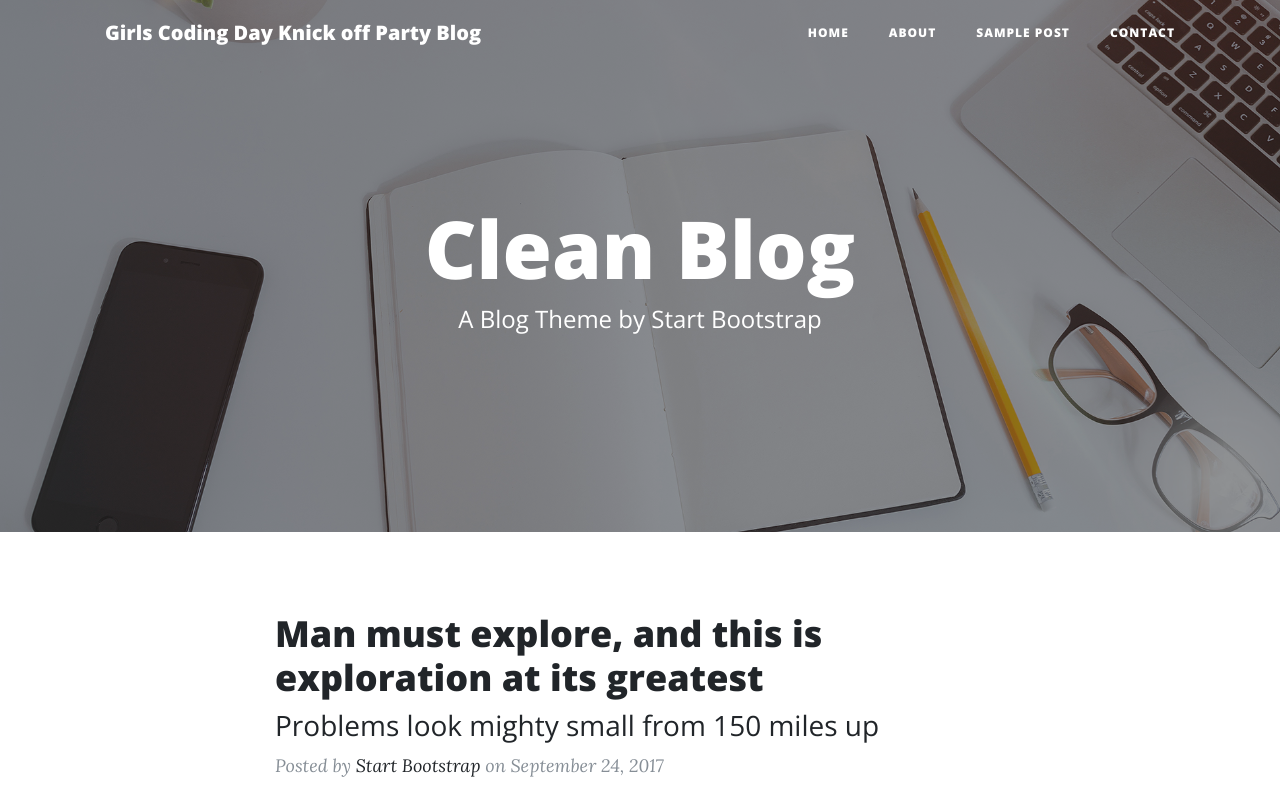
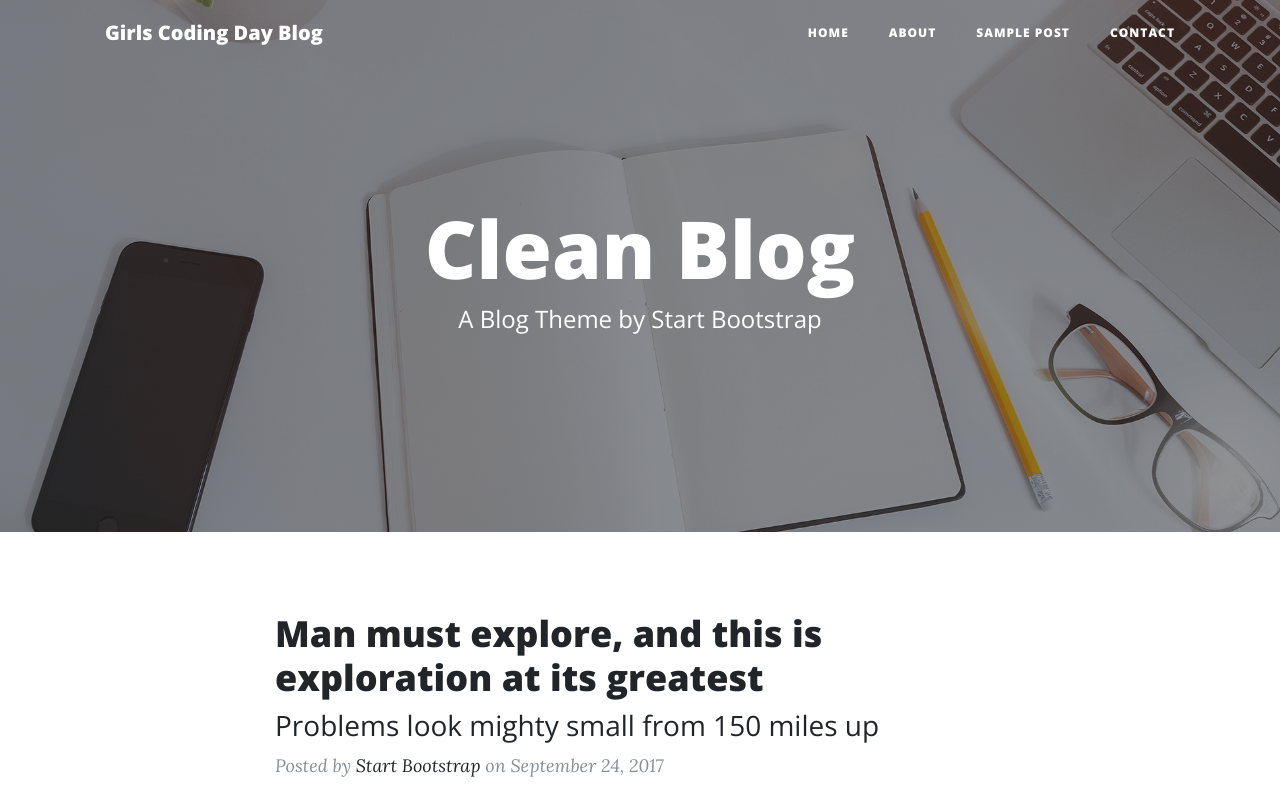
Before and after one commit to Celine01/001, a website: page index.html in a window 1280 px wide. Shown: the top 800 px of the page. Drawn offline with nearby package versions, Linux system fonts and the light colour scheme.

Commit message:
modify
1、title
2、brand

```diff
--- a/index.html
+++ b/index.html
@@ -8,7 +8,7 @@
     <meta name="description" content="">
     <meta name="author" content="">
 
-    <title>Girls Coding Day Knick off Party Blog - Start Bootstrap Theme</title>
+    <title>Girls Coding Day Blog </title>
 
     <!-- Bootstrap core CSS -->
     <link href="vendor/bootstrap/css/bootstrap.min.css" rel="stylesheet">
@@ -28,7 +28,7 @@
     <!-- Navigation -->
     <nav class="navbar navbar-expand-lg navbar-light fixed-top" id="mainNav">
       <div class="container">
-        <a class="navbar-brand" href="index.html">Girls Coding Day Knick off Party Blog</a>
+        <a class="navbar-brand" href="index.html">Girls Coding Day Blog</a>
         <button class="navbar-toggler navbar-toggler-right" type="button" data-toggle="collapse" data-target="#navbarResponsive" aria-controls="navbarResponsive" aria-expanded="false" aria-label="Toggle navigation">
           Menu
           <i class="fa fa-bars"></i>
```
